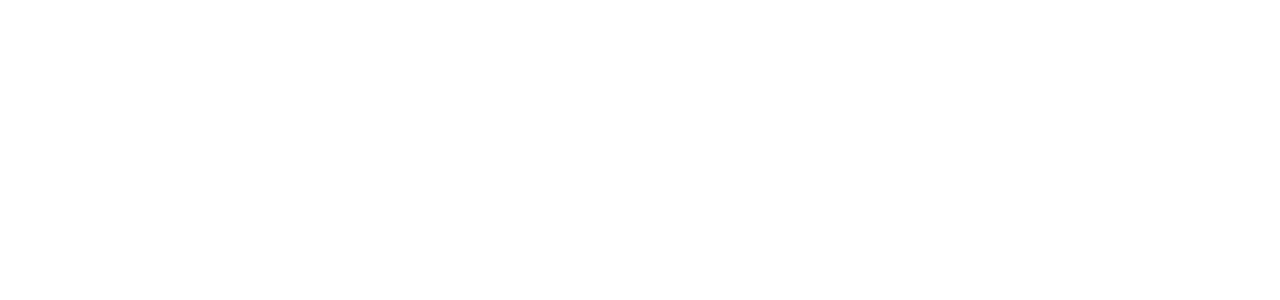
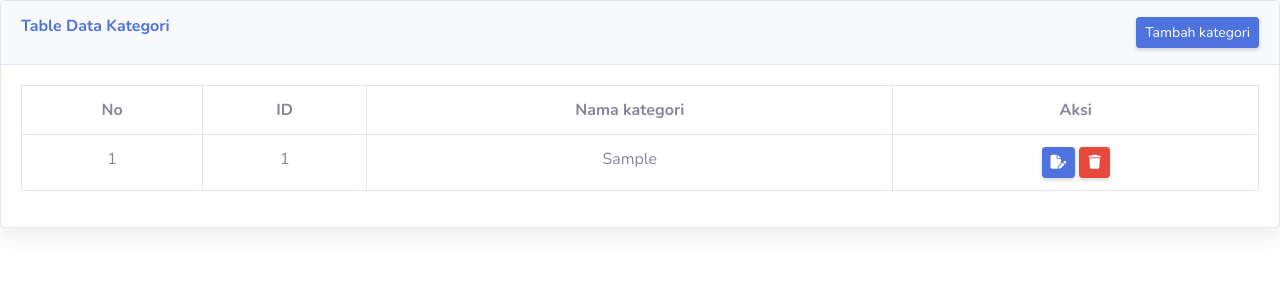
Before and after one commit to AlifyaPakro/project-toko-buku, a PHP site: page /kategori.php in a window 1280 px wide. Before the commit the part shown is empty. Shown: the top 300 px of the page. Run offline with PHP 8.4, Linux system fonts and the light colour scheme; tables that the repository leaves empty or names only in its code hold one stand-in row (values such as "Sample post").

Commit message:
membuat file ubah dan hapus kategori serta membuat sistem logika perulangan table kategori

```diff
--- a/kategori.php
+++ b/kategori.php
@@ -9,46 +9,59 @@ include "koneksi.php";
 <!DOCTYPE html>
 <html lang="en">
 <head>
-    <meta charset="UTF-8">
-    <meta name="viewport" content="width=device-width, initial-scale=1.0">
-    <title>Document</title>
+   <meta charset="utf-8">
+    <meta http-equiv="X-UA-Compatible" content="IE=edge">
+    <meta name="viewport" content="width=device-width, initial-scale=1, shrink-to-fit=no">
+    <meta name="description" content="">
+    <meta name="author" content="">
+
+    <title>Perpustakaan</title>
+
+    <!-- Custom fonts for this template-->
+    <link rel="stylesheet" href="https://cdnjs.cloudflare.com/ajax/libs/font-awesome/6.5.2/css/all.min.css">
+    <link href="vendor/fontawesome-free/css/all.min.css" rel="stylesheet" type="text/css">
+    <link
+        href="https://fonts.googleapis.com/css?family=Nunito:200,200i,300,300i,400,400i,600,600i,700,700i,800,800i,900,900i"
+        rel="stylesheet">
+
+    <!-- Custom styles for this template-->
+    <link href="css/sb-admin-2.min.css" rel="stylesheet">
 </head>
 <body>
     <div class="card shadow mb-4 w-100">
                         <div class="card-header py-3 d-flex justify-content-between">
-                            <h6 class="m-0 font-weight-bold text-primary"></h6>
+                            <h6 class="m-0 font-weight-bold text-primary">Table Data Kategori</h6>
                             <a href="index.php?page=tambah_obat" class="d-none d-sm-inline-block btn btn-sm btn-primary shadow-sm">
-                                            <i class="fa-solid fa-file-pen"></i>
-                                        </a>
+                                Tambah kategori
+                            </a>
                         </div>
                          <div class="card-body">
                             <div class="table-responsive ">
                                 <table class="table table-bordered" method='GET'>
                                     <tr class="text-center">
-                                        <th></th>
-                                        <th></th>
-                                        <th></th>
-                                        <th></th>
-                                        <th></th>
-                                        <th></th>
+                                        <th>No</th>
+                                        <th>ID</th>
+                                        <th>Nama kategori</th>
+                                        <th>Aksi</th>
                                     </tr>
-
+                                    <?php
+                                    $i = 1;
+                                    $query = mysqli_query($connect, "SELECT * FROM kategori");
+                                    while ($data= mysqli_fetch_array($query)):
+                                    ?>
                                     <tr class="text-center">
-                                        <td></td>
-                                        <td></td>
-                                        <td></td>
-                                        <td></td>
-                                        <td></td>
-                                        <td><a class="d-none d-sm-inline-block btn btn-sm btn-primary shadow-sm">
-                                            <i class="fa-solid fa-file-pen"></i>
-                                        </a></td>
-                                        <td><a class="d-none d-sm-inline-block btn btn-sm btn-primary shadow-sm">
+                                        <td><?= $i++; ?></td>
+                                        <td><?= $data['id_kategori']; ?></td>
+                                        <td><?= $data['kategori']; ?></td>
+                                        <td><a href="?page=kategori_ubah&&id=<?= $data['id_kategori']; ?>" class="d-none d-sm-inline-block btn btn-sm btn-primary shadow-sm">
+                                            <i class="fa-solid fa-file-pen"></i></a>
+                                            <a href="?page=kategori_hapus&&id=<?= $data['kategori']; ?>" onclick="return confirm('apakah anda yakin ingin menghapus data ini?')" class="d-none d-sm-inline-block btn btn-sm btn-danger shadow-sm">
                                             <i class="fa-solid fa-trash">
-                                                <?php
-                                                ?>
                                             </i>
-                                        </a></td>
+                                        </a>
+                                        </td>
                                     </tr>
+                                    <?php endwhile; ?>
                                 </table>
                             </div>
                         </div>
```
Also changed, not shown: index.php (+4 -4 lines), kategori_hapus.php (added), kategori_ubah.php (added).
